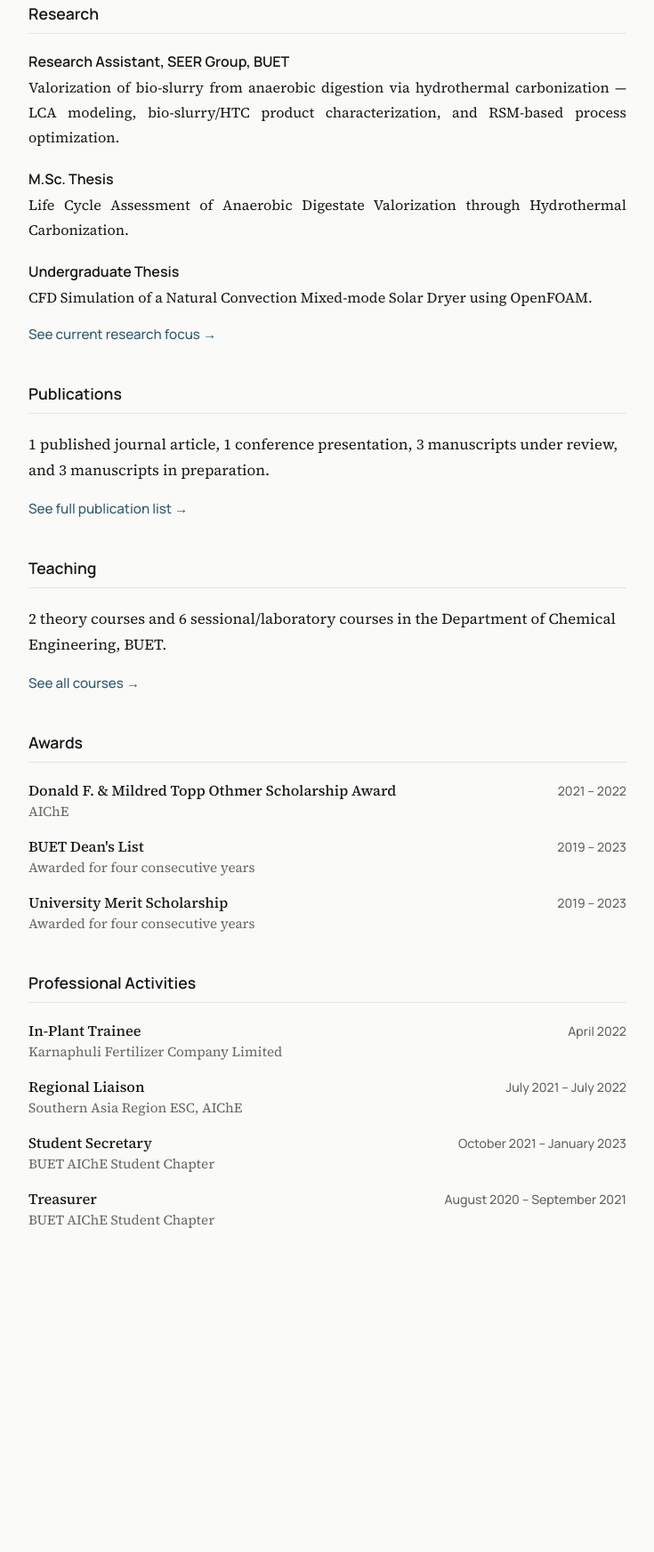
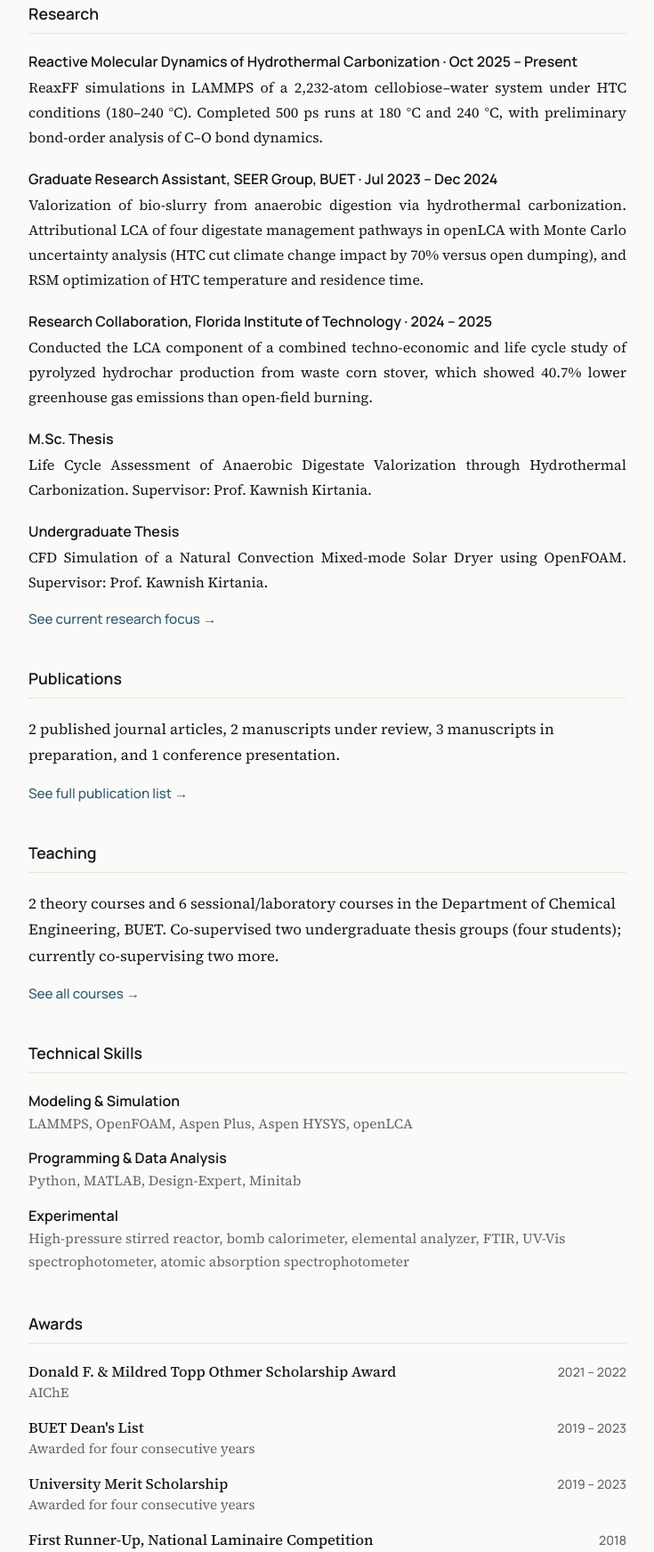
Before and after one commit to farhatul-abrar/farhatul.com, an Astro site: page /cv in a window 1280 px wide. Shown: the part 638-2382 px from the top of the page at 89% size, without its empty margins (272-1007 px from the left). Before the commit the page ends 2183 px from the top, so only its background shows below. Built offline with nearby package versions, Linux system fonts and the light colour scheme; Astro itself is replaced by a stand-in of ours.

Commit message:
Update CV, teaching and contact pages

```diff
--- a/src/pages/contact.astro
+++ b/src/pages/contact.astro
@@ -11,6 +11,7 @@ const links = [
     label: "ResearchGate",
     href: "https://www.researchgate.net/profile/Md-Farhatul-Abrar-2?ev=hdr_xprf",
   },
+  { label: "ORCID", href: "https://orcid.org/0009-0008-9081-6463" },
 ];
 ---
 
--- a/src/pages/cv.astro
+++ b/src/pages/cv.astro
@@ -9,7 +9,7 @@ import Layout from "../layouts/Layout.astro";
   <main class="page">
     <div class="cv-header">
       <h1>Curriculum Vitae</h1>
-      <a class="download-btn" href="/CV_Md_Farhatul_Abrar.pdf" target="_blank" rel="noopener noreferrer">
+      <a class="download-btn" href="/CV_Abrar_Md_Farhatul.pdf" target="_blank" rel="noopener noreferrer">
         Download Full CV (PDF)
       </a>
     </div>
@@ -44,7 +44,7 @@ import Layout from "../layouts/Layout.astro";
         <li>
           <div class="entry-row">
             <span class="entry-title">Lecturer</span>
-            <span class="entry-date">May 2025 – Present</span>
+            <span class="entry-date">April 2025 – Present</span>
           </div>
           <span class="entry-meta">Department of Chemical Engineering, BUET</span>
         </li>
@@ -63,26 +63,55 @@ import Layout from "../layouts/Layout.astro";
       <ul class="research-list">
         <li>
           <span class="research-title"
-            >Research Assistant, <a href="https://seer-group.org/" target="_blank" rel="noopener noreferrer">SEER Group</a>, BUET</span
+            >Reactive Molecular Dynamics of Hydrothermal Carbonization
+            &middot; Oct 2025 – Present</span
+          >
+          <p>
+            ReaxFF simulations in LAMMPS of a 2,232-atom cellobiose–water
+            system under HTC conditions (180–240&nbsp;&deg;C). Completed
+            500&nbsp;ps runs at 180&nbsp;&deg;C and 240&nbsp;&deg;C, with
+            preliminary bond-order analysis of C–O bond dynamics.
+          </p>
+        </li>
+        <li>
+          <span class="research-title"
+            >Graduate Research Assistant, <a href="https://seer-group.org/" target="_blank" rel="noopener noreferrer">SEER Group</a>, BUET
+            &middot; Jul 2023 – Dec 2024</span
           >
           <p>
             Valorization of bio-slurry from anaerobic digestion via
-            hydrothermal carbonization — LCA modeling, bio-slurry/HTC
-            product characterization, and RSM-based process optimization.
+            hydrothermal carbonization. Attributional LCA of four digestate
+            management pathways in openLCA with Monte Carlo uncertainty
+            analysis (HTC cut climate change impact by 70% versus open
+            dumping), and RSM optimization of HTC temperature and residence
+            time.
+          </p>
+        </li>
+        <li>
+          <span class="research-title"
+            >Research Collaboration, Florida Institute of Technology
+            &middot; 2024 – 2025</span
+          >
+          <p>
+            Conducted the LCA component of a combined techno-economic and
+            life cycle study of pyrolyzed hydrochar production from waste
+            corn stover, which showed 40.7% lower greenhouse gas emissions
+            than open-field burning.
           </p>
         </li>
         <li>
           <span class="research-title">M.Sc. Thesis</span>
           <p>
             Life Cycle Assessment of Anaerobic Digestate Valorization
-            through Hydrothermal Carbonization.
+            through Hydrothermal Carbonization. Supervisor: Prof. Kawnish
+            Kirtania.
           </p>
         </li>
         <li>
           <span class="research-title">Undergraduate Thesis</span>
           <p>
             CFD Simulation of a Natural Convection Mixed-mode Solar Dryer
-            using OpenFOAM.
+            using OpenFOAM. Supervisor: Prof. Kawnish Kirtania.
           </p>
         </li>
       </ul>
@@ -92,8 +121,8 @@ import Layout from "../layouts/Layout.astro";
     <section>
       <h2>Publications</h2>
       <p class="summary-text">
-        1 published journal article, 1 conference presentation, 3
-        manuscripts under review, and 3 manuscripts in preparation.
+        2 published journal articles, 2 manuscripts under review, 3
+        manuscripts in preparation, and 1 conference presentation.
       </p>
       <a class="section-link" href="/publications">See full publication list →</a>
     </section>
@@ -102,9 +131,33 @@ import Layout from "../layouts/Layout.astro";
       <h2>Teaching</h2>
       <p class="summary-text">
         2 theory courses and 6 sessional/laboratory courses in the
-        Department of Chemical Engineering, BUET.
+        Department of Chemical Engineering, BUET. Co-supervised two
+        undergraduate thesis groups (four students); currently
+        co-supervising two more.
       </p>
       <a class="section-link" href="/teaching">See all courses →</a>
+    </section>
+
+    <section>
+      <h2>Technical Skills</h2>
+      <dl class="skills-list">
+        <div>
+          <dt>Modeling &amp; Simulation</dt>
+          <dd>LAMMPS, OpenFOAM, Aspen Plus, Aspen HYSYS, openLCA</dd>
+        </div>
+        <div>
+          <dt>Programming &amp; Data Analysis</dt>
+          <dd>Python, MATLAB, Design-Expert, Minitab</dd>
+        </div>
+        <div>
+          <dt>Experimental</dt>
+          <dd>
+            High-pressure stirred reactor, bomb calorimeter, elemental
+            analyzer, FTIR, UV-Vis spectrophotometer, atomic absorption
+            spectrophotometer
+          </dd>
+        </div>
+      </dl>
     </section>
 
     <section>
@@ -133,12 +186,25 @@ import Layout from "../layouts/Layout.astro";
           </div>
           <span class="entry-meta">Awarded for four consecutive years</span>
         </li>
+        <li>
+          <div class="entry-row">
+            <span class="entry-title">First Runner-Up, National Laminaire Competition</span>
+            <span class="entry-date">2018</span>
+          </div>
+        </li>
       </ul>
     </section>
 
     <section>
-      <h2>Professional Activities</h2>
+      <h2>Leadership &amp; Service</h2>
       <ul class="entry-list">
+        <li>
+          <div class="entry-row">
+            <span class="entry-title">Co-Organizer, Small-Scale Chemistry Workshop for Teachers</span>
+            <span class="entry-date">2025</span>
+          </div>
+          <span class="entry-meta">BUET–IUPAC</span>
+        </li>
         <li>
           <div class="entry-row">
             <span class="entry-title">In-Plant Trainee</span>
@@ -286,6 +352,27 @@ import Layout from "../layouts/Layout.astro";
       text-align: justify;
     }
 
+    .skills-list {
+      margin: 0;
+      display: flex;
+      flex-direction: column;
+      gap: 14px;
+    }
+
+    .skills-list dt {
+      font-family: var(--font-head);
+      font-weight: 600;
+      font-size: 1rem;
+      margin: 0 0 2px;
+    }
+
+    .skills-list dd {
+      margin: 0;
+      color: var(--text-muted);
+      font-size: 0.97rem;
+      line-height: 1.7;
+    }
+
     .summary-text {
       font-size: 1.05rem;
       line-height: 1.75;
```
Also changed, not shown: src/pages/teaching.astro (+21 -1 lines).
